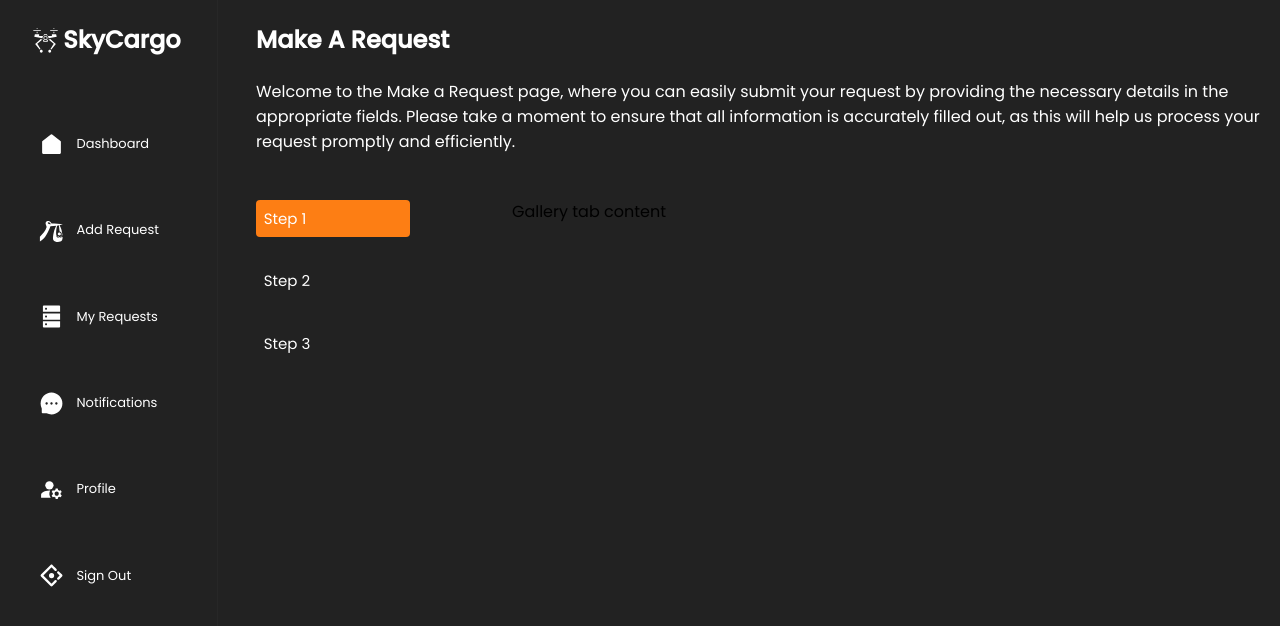
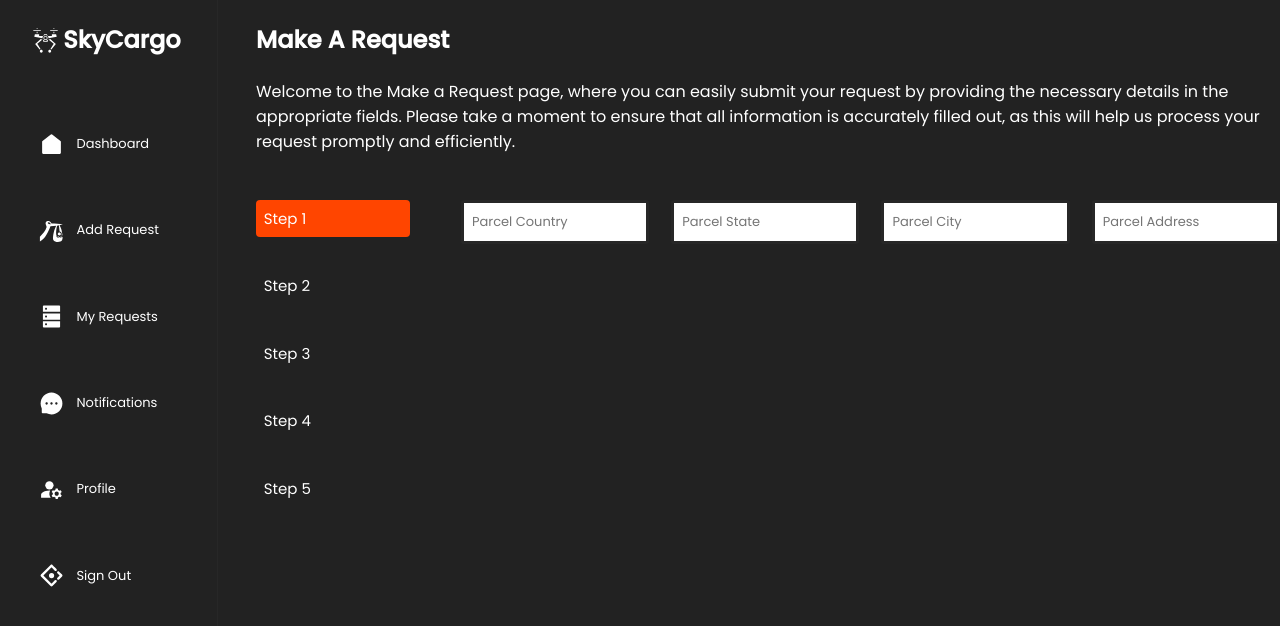
Before and after one commit to kingsleyhenz/EVTOL-FRONT, a React (Create React App) app: page /add-req in a window 1280 px wide. Shown: the top 626 px of the page. Built offline with nearby package versions, Linux system fonts and the light colour scheme.

Commit message:
All Steps

```diff
--- a/src/Component/requestModal.js
+++ b/src/Component/requestModal.js
@@ -1,37 +1,73 @@
-import { Tabs, rem } from '@mantine/core';
-import { IconPhoto, IconMessageCircle, IconSettings } from '@tabler/icons-react';
-import '../Stylesheet/User/user-add.css'
+import { Tabs, rem, Textarea } from "@mantine/core";
+import {
+  IconPhoto,
+  IconMessageCircle,
+  IconSettings,
+} from "@tabler/icons-react";
+import "../Stylesheet/User/user-add.css";
 
 function RequestMod() {
-    const iconStyle = { width: rem(12), height: rem(12) };
+  const iconStyle = { width: rem(12), height: rem(12) };
 
   return (
-    <Tabs color="orange" variant="pills" radius="sm" defaultValue="gallery" orientation="vertical" className='root'>
-      <Tabs.List className='list'>
-        <Tabs.Tab value="gallery" className='tab'>
+    <Tabs
+      color="orangered"
+      variant="pills"
+      radius="sm"
+      defaultValue="first"
+      orientation="vertical"
+      className="root"
+    >
+      <Tabs.List className="list">
+        <Tabs.Tab value="first" className="tab">
           Step 1
         </Tabs.Tab>
-        <Tabs.Tab value="messages" className='tab'>
+        <Tabs.Tab value="second" className="tab">
           Step 2
         </Tabs.Tab>
-        <Tabs.Tab value="settings" className='tab'>
+        <Tabs.Tab value="third" className="tab">
           Step 3
+        </Tabs.Tab>
+        <Tabs.Tab value="fourth" className="tab">
+          Step 4
+        </Tabs.Tab>
+        <Tabs.Tab value="fifth" className="tab">
+          Step 5
         </Tabs.Tab>
       </Tabs.List>
 
-      <Tabs.Panel value="gallery">
-        Gallery tab content
+      <Tabs.Panel value="first" className="panel">
+        <input type="text" placeholder="Parcel Country"/>
+        <input type="text" placeholder="Parcel State"/>
+        <input type="text" placeholder="Parcel City"/>
+        <input type="text" placeholder="Parcel Address"/>
       </Tabs.Panel>
 
-      <Tabs.Panel value="messages">
-        Messages tab content
+      <Tabs.Panel value="second" className="panel">
+        <input type="text" placeholder="Recipient Country"/>
+        <input type="text" placeholder="Recipient State"/>
+        <input type="text" placeholder="Recipient City"/>
+        <input type="text" placeholder="Recipient Address"/>
       </Tabs.Panel>
 
-      <Tabs.Panel value="settings">
-        Settings tab content
+      <Tabs.Panel value="third" className="panel shorter">
+        <input type="text" placeholder="Recipient Name"/>
+        <input type="text" placeholder="Recipient Email"/>
+        <input type="text" placeholder="Recipient Phone"/>
+      </Tabs.Panel>
+
+      <Tabs.Panel value="fourth" className="panel">
+        <input type="text" placeholder="Parcel Name"/>
+        <input type="number" placeholder="Parcel Width"/>
+        <input type="number" placeholder="Parcel Length"/>
+        <input type="number" placeholder="Parcel Height"/>
+      </Tabs.Panel>
+
+      <Tabs.Panel value="fifth" className="panel">
+        <Textarea resize="vertical" placeholder="Parcel Description" className="p-desc"/>
       </Tabs.Panel>
     </Tabs>
   );
 }
 
-export default RequestMod
+export default RequestMod;
--- a/src/Stylesheet/User/user-add.css
+++ b/src/Stylesheet/User/user-add.css
@@ -18,12 +18,12 @@
 .root{
     /* background-color: red; */
     width: 100%;
-    height: 300px;
+    height: 350px;
     display: flex;
-    gap: 10%;
+    gap: 5%;
 }
 .list{
-    height: 90%;
+    height: 100%;
     width: 15%;
     /* background-color: blue; */
     display: flex;
@@ -31,7 +31,7 @@
     justify-content: space-between;
 }
 .tab{
-    margin-bottom: 20px !important;
+    margin-bottom: 25px !important;
     padding: 7% 5% !important;
     color: white !important;
     font-size: 15px !important;
@@ -39,3 +39,34 @@
 .tab:hover{
     background-color: rgb(26, 26, 26) !important;
 }
+.panel{
+    /* background-color: aqua; */
+    display: flex;
+    justify-content: space-between;
+    align-items: start;
+    width: 80%;
+    height: 50%;
+}
+.panel > input{
+    background-color: white;
+    height: 25%;
+    width: 23%;
+    border: none;
+    border: 3px solid rgb(39, 39, 39);
+    border-radius: 3px;
+    color: black;
+    outline: none;
+    padding-left: 1%;
+    font-size: 13px;
+}
+.shorter{
+    width: 60% !important;
+}
+.shorter > input{
+    width: 30%;
+}
+
+.p-desc{
+    width: 70% !important;
+    height: 300px !important;
+}
--- a/src/Stylesheet/User/user-dash-home.css
+++ b/src/Stylesheet/User/user-dash-home.css
@@ -25,8 +25,8 @@
 }
 
 #dash-head-i{
-    font-size: 25px;
-    margin-top: 1%;
+    font-size: 20px;
+    /* margin-top: 1%; */
 }
 .dash-date{
     width: 20%;
@@ -62,11 +62,11 @@
 #not-link{
     width: 100%;
     height: 60%;
-    background-color:white;
+    background-color:black;
     border-radius: 40px;
     padding: 0px 10px;
     display: flex;
-    color: black;
+    color: orangered;
     align-items: center;
     text-decoration: none;
     gap: 3%;
```
